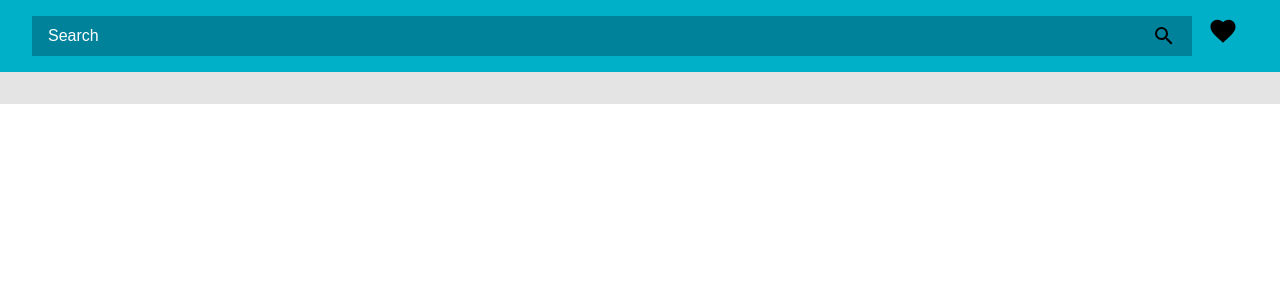
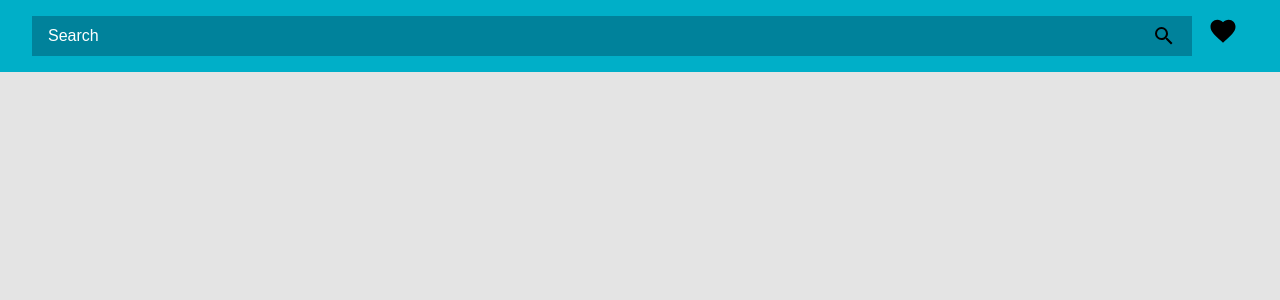
Before and after one commit to alberti-tu/slash-mobility, an Angular app: page / in a window 1280 px wide. Shown: the top 300 px of the page. Built offline with nearby package versions, Linux system fonts and the light colour scheme.

Commit message:
full page

```diff
--- a/src/app/components/ion-list/ion-list.component.scss
+++ b/src/app/components/ion-list/ion-list.component.scss
@@ -2,6 +2,7 @@
     background-color: #e4e4e4;
 
     .song-list {
+        min-height: calc(100vh - 104px);
         padding: 16px;
     }
 
```
